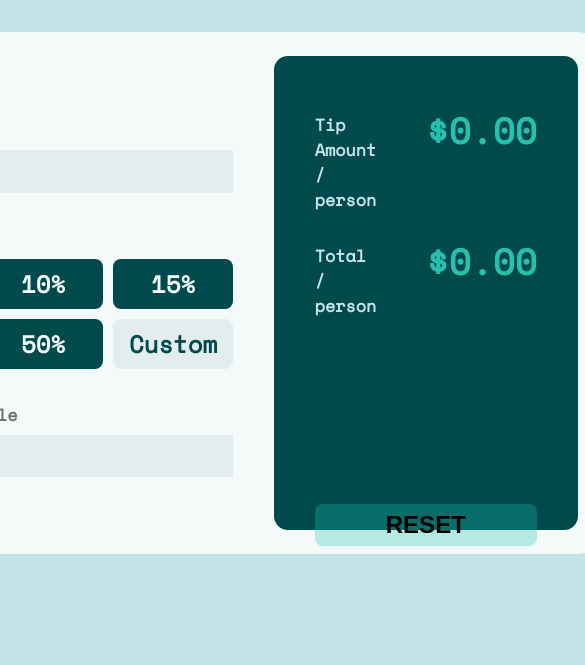
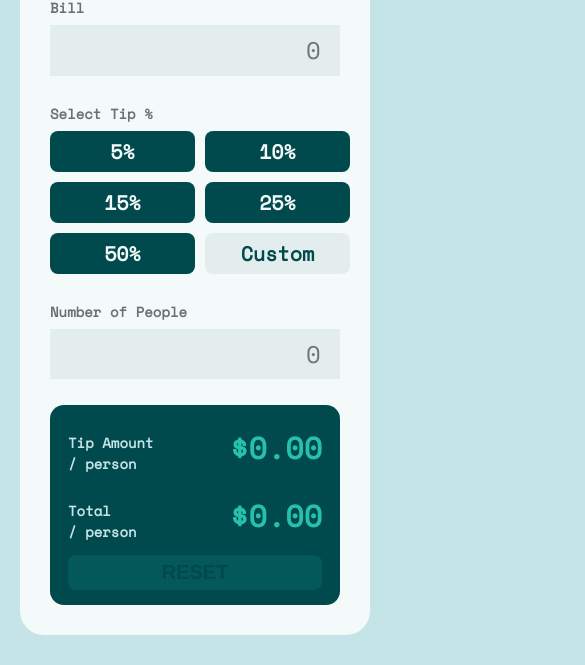
Before and after one commit to mauCZ/tip-calculator-app, a plain HTML site: page index.html in a window 390 px wide. Shown: the part 179-844 px from the top of the page, 585 px wide, since content can reach past the window. Drawn offline with nearby package versions, Linux system fonts and the light colour scheme.

Commit message:
responsive done

```diff
--- a/css/main.scss
+++ b/css/main.scss
@@ -5,7 +5,7 @@
     box-sizing: border-box;
     // border: 1px solid black;
 }
-html{
+html {
     font-size: $input-font-size;
 }
 body {
@@ -17,110 +17,154 @@ body {
     justify-content: center;
     align-items: center;
 }
-#logo{
+#logo {
     margin-bottom: 40px;
 }
-main{
-    // width: 860px;
+.border{
+    border: 1px solid black;
+}
+main {
     background-color: $light-grayish-cyan2;
     border-radius: $input-font-size;
     font-family: $font;
     display: flex;
     padding: 1rem;
-
-    .INPUT{
+    .INPUT {
         border-radius: 14px;
         padding: 1.7rem 1.7rem 1.7rem 1.7rem;
         display: flex;
         flex-direction: column;
-
-        .info-input{
-            padding: .5em 0 .5em 0;
-            input{
+        .info-input {
+            padding: 0.5em 0 0.5em 0;
+            input {
                 font-size: $input-font-size;
                 border: 0px;
                 background-color: $dark-grayish-cyan1;
-                padding: .3em .3em .3em .3em;
+                padding: 0.3em 0.8em 0.3em 0.3em;
             }
-            input[type='text']{
+            input[type="text"] {
                 width: 100%;
+                font-family: $font;
             }
         }
-        .options-container{
+        .options-container {
             display: grid;
             grid-template-columns: 120px 120px 120px;
             grid-template-rows: 1fr 1fr;
             gap: 10px;
-
-            .option{
+            .option {
                 background-color: $very-dark-cyan;
             }
-            ::placeholder{
+            ::placeholder {
                 color: $very-dark-cyan;
                 text-align: center;
             }
-            .percentage{
+            .percentage {
                 border: 0px;
                 font-family: $font;
-                padding: .3em 0 .3em 0;
+                padding: 0.3em 0 0.3em 0;
                 color: $light-grayish-cyan2;
                 border-radius: 8px;
                 font-size: 1rem;
                 font-weight: 700;
             }
         }
-        .comp-font{
+        .comp-font {
             opacity: 55%;
         }
     }
-    .OUTPUT{
+    .OUTPUT {
         border-radius: 14px;
         padding: 1.7rem 1.7rem 1.7rem 1.7rem;
         background-color: $very-dark-cyan;
         position: relative;
-        font-size: .6rem;
-
-        .tip-amount-person{
+        font-size: 0.6rem;
+        .tip-amount-person {
             display: flex;
-            padding-top: .5em;
-            padding-bottom: .5em;
+            padding-top: 0.5em;
+            padding-bottom: 0.5em;
             justify-content: space-between;
             font-weight: 700;
-
-            p{
+            p {
                 padding-right: 3em;
                 color: $light-grayish-cyan1;
             }
-            p::first-line{
+            p::first-line {
                 opacity: 100%;
             }
-            label{
+            label {
                 color: $strong-cyan;
                 font-size: 1.5rem;
                 font-weight: 700;
             }
         }
-        button{
+        button {
             width: 100%;
             font-size: 1rem;
             position: relative;
             font-weight: 700;
             bottom: -170px;
             border-radius: 8px;
-            padding: .3em 0 .3em 0;
+            padding: 0.3em 0 0.3em 0;
             border: 0px;
-            background-color: hsla(172, 67%, 45%,.3);
+            color: $very-dark-cyan;
+            background-color: hsla(172, 69%, 51%, 0.1);
         }
     }
-    .comp-font{
-        font-size: .7rem;
+    .comp-font {
+        font-size: 0.7rem;
         font-weight: 700;
-        padding: .5em 0 .5em 0;
+        padding: 0.5em 0 0.5em 0;
+    }
+    .number-inputs{
+        text-align: right;
     }
 }
-label{
+label {
     display: block;
 }
-button{
+button {
     display: block;
 }
+@media screen and (max-width:880px){
+    main{
+        flex-direction: column;
+        padding: 1.5em;
+        .INPUT{
+            padding: 0;
+            padding-bottom: .8em;
+        }
+        .OUTPUT{
+            #reset-btn{
+                top: 20px;
+            }
+        }
+    }
+}
+@media screen and (max-width: 475px){
+    html{
+        font-size: 20px;
+    }
+    main{
+        margin-left: 20px;
+        margin-right: 20px;
+        width: 350px;
+        .INPUT{
+            .options-container{
+                grid-template-columns: 50% 50%;
+                grid-template-rows: 1fr 1fr 1fr;
+            }
+        }
+        .OUTPUT{
+            padding: 1.2em 1.5em;
+            .tip-amount-person{
+                p{
+                    padding-right: 1.2em;
+                }
+            }
+            #reset-btn{
+                top: 0;
+            }
+        }
+    }
+}
--- a/index.html
+++ b/index.html
@@ -19,9 +19,9 @@
     <div id="logo"><img src="./images/logo.svg" alt="spliter logo"></div>
     <main>
         <section class='INPUT'>
-            <div class='info-input'>
+            <div class='info-input' >
                 <label class='comp-font' for="id">Bill</label>
-                <input type="text" id="bill">
+                <input type="text" class='number-inputs' placeholder="0">
             </div>
             <div class='info-input'>
                 <p class='comp-font'>Select Tip %</p>
@@ -36,7 +36,7 @@
             </div>
             <div class='info-input'>
                 <label class='comp-font' for="persons">Number of People</label>
-                <input type="text" id="persons" placeholder="0">
+                <input type="text" class='number-inputs' placeholder="0">
             </div>
         </section>
         <section class='OUTPUT'>
```
Also changed, not shown: css/main.css, 1 other file.
